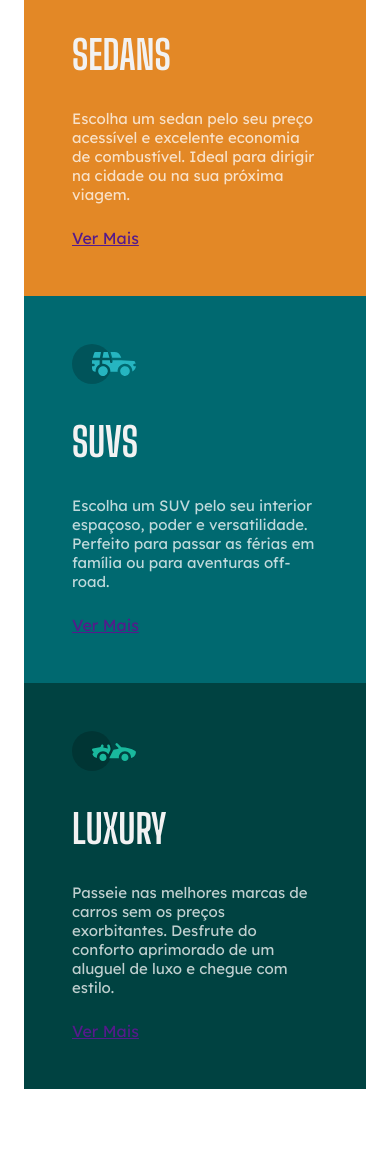
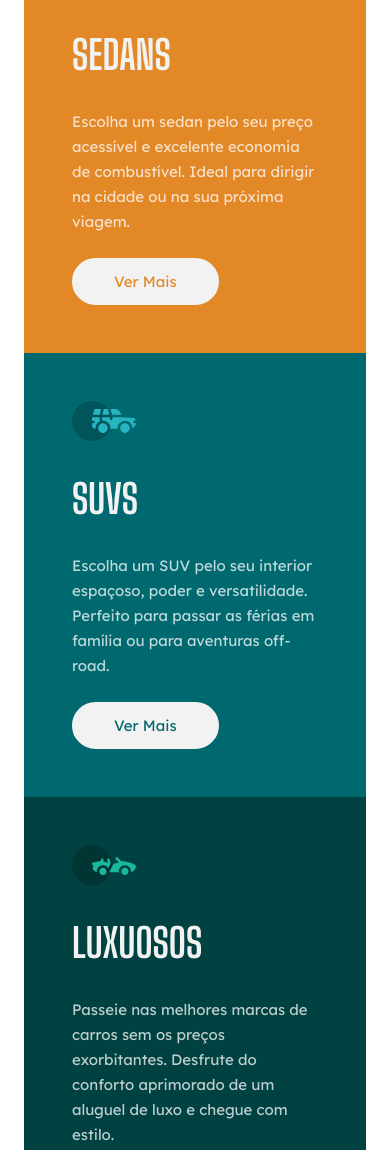
Before and after one commit to Lfetnando/Carros, a plain HTML site: page index.html in a window 390 px wide. Shown: the part 179-1329 px from the top of the page. Drawn offline with Linux system fonts and the light colour scheme.

Commit message:
3 - Finalização da parte Mobile
HTML:
- adicionado as URL's das âncoras das sections
CSS:
- finalizado a parte Mobile

```diff
--- a/index.html
+++ b/index.html
@@ -19,7 +19,7 @@
 
             <p>Escolha um sedan pelo seu preço acessível e excelente economia de combustível. Ideal para dirigir na cidade ou na sua próxima viagem.</p>
 
-            <a href="">Ver Mais</a>
+            <a href="https://www.webmotors.com.br/sedans" target="_blank">Ver Mais</a>
         </section>
         <!-- SUVS-->
         <section class="suvs">
@@ -28,16 +28,16 @@
 
             <p>Escolha um SUV pelo seu interior espaçoso, poder e versatilidade. Perfeito para passar as férias em família ou para aventuras off-road.</p>
 
-            <a href="">Ver Mais</a>
+            <a href="https://www.webmotors.com.br/suvs" target="_blank">Ver Mais</a>
         </section>
         <!-- LUXUOSOS-->
-        <section class="luxury">
+        <section class="luxuosos">
             <img src="./imagens/icon-luxury.svg" alt="carro de luxo">
-            <h2>Luxury</h2>
+            <h2>Luxuosos</h2>
 
             <p>Passeie nas melhores marcas de carros sem os preços exorbitantes. Desfrute do conforto aprimorado de um aluguel de luxo e chegue com estilo.</p>
 
-            <a href="">Ver Mais</a>
+            <a href="https://www.webmotors.com.br/catalogo/carroceria/coupe/" target="_blank">Ver Mais</a>
         </section>
     </main>
 </body>
--- a/style.css
+++ b/style.css
@@ -31,24 +31,49 @@ p{
     font-size: 0.9375rem;
     color: var(--transparent-white);
     margin-bottom: 1.5rem;
+    line-height: 1.5625rem;
 }
 
 a{
     font-family: 'Lexend Deca', sans-serif;
+    display: block;
+    text-decoration: none;
+    border: 2px solid var(--gray);
+    width: fit-content;
+    font-size: 0.9375rem;
+    padding: 0.75rem 2.5rem;
+    border-radius: 1.5625rem;
+    background: var(--gray);
 }
 
+/* SECTIONS*/
 section {
     padding: 3rem;
 }
 
 .sedans {
     background: var(--orange) ;
+    border-radius: 8px 8px 0 0;
 }
 
 .suvs {
     background: var(--cyan);
 }
 
-.luxury {
+.luxuosos {
     background: var(--dark-cyan);
+    border-radius: 0 0 8px 8px;
 }
+
+/* ANCORAS DAS SECTIONS*/
+.sedans a {
+    color: var(--orange);
+}
+
+.suvs a {
+    color: var(--cyan);
+}
+
+.luxuosos a {
+    color: var(--dark-cyan);
+}
```
